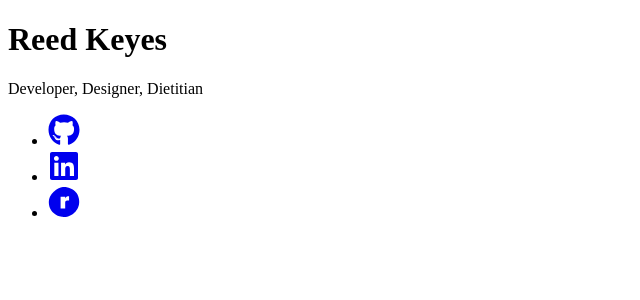
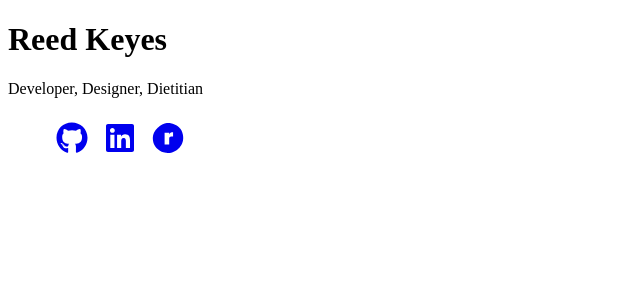
Before and after one commit to rbkeyes/rbk-react-portfolio, a React (Create React App) app: page / in a window 1280 px wide. Shown: the top 300 px of the page, without its empty margins (0-640 px from the left). Built offline with nearby package versions, Linux system fonts and the light colour scheme.

Commit message:
added icon links and styling to footer

```diff
--- a/src/App.js
+++ b/src/App.js
@@ -1,5 +1,6 @@
 import React from 'react';
 import Body from './components/Body';
+import './styles/styles.css'
 
 function App() {
   return <Body />;
--- a/src/styles/styles.css
+++ b/src/styles/styles.css
@@ -8,4 +8,9 @@
 
 ul {
     list-style-type: none;
+    display: flex;
 }
+
+li {
+    padding: .5rem;
+}
```
